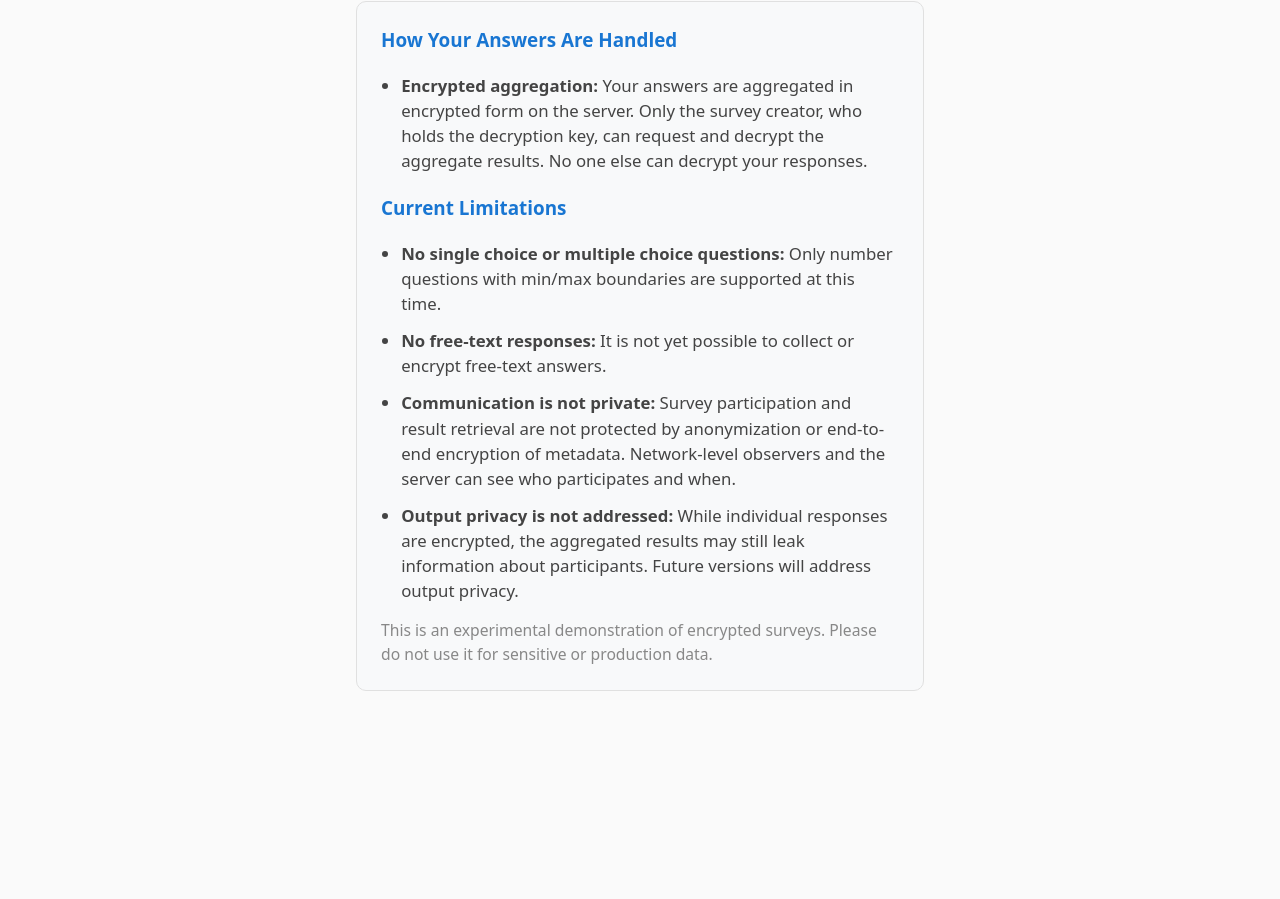
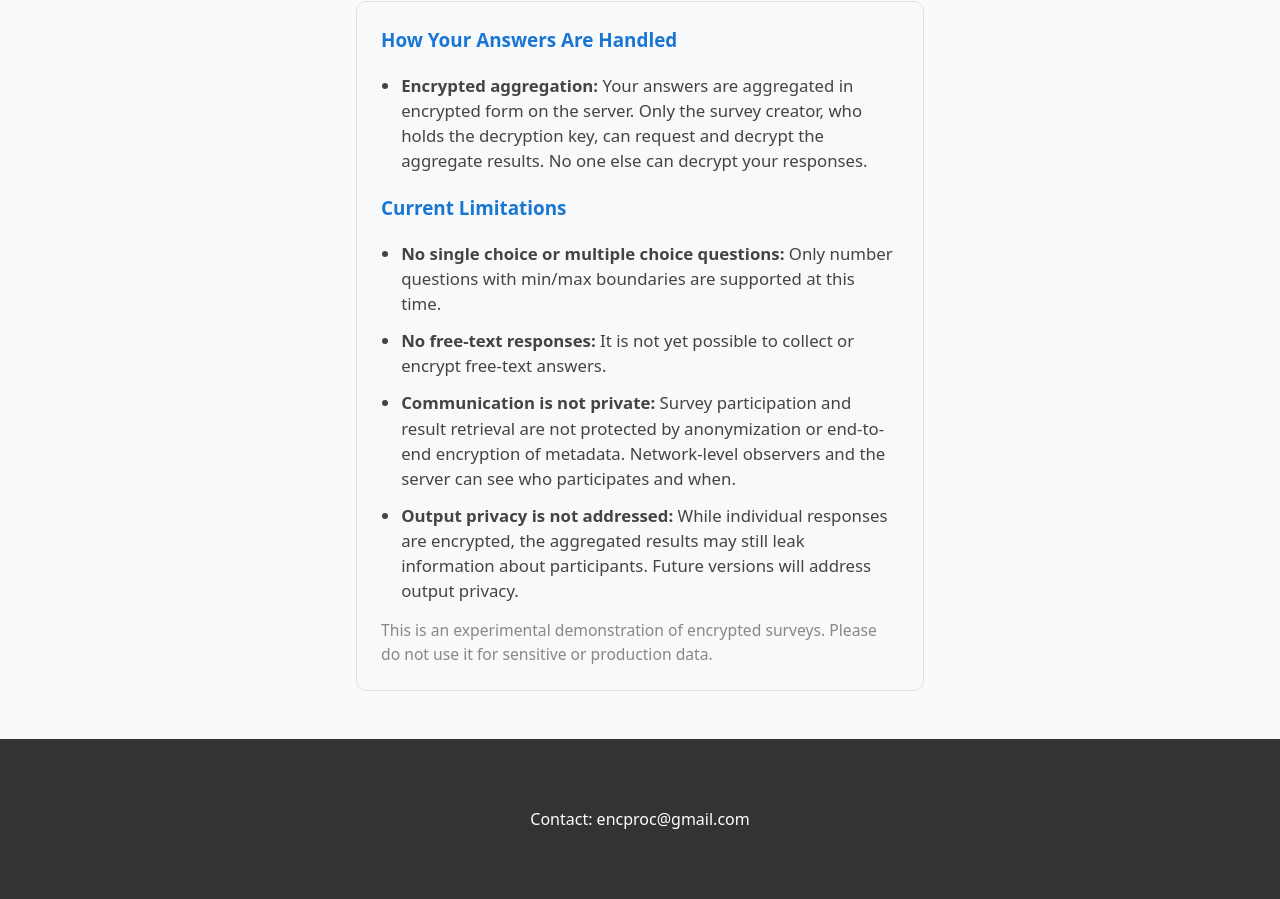
Before and after one commit to matiasinsaurralde/encproc, a plain HTML site: page engine/static/participate.html in a window 1280 px wide. Shown: the part 327-1226 px from the top of the page. Before the commit the page ends 1066 px from the top, so only its background shows below. Drawn offline with Linux system fonts and the light colour scheme; no server answers.

Commit message:
add more minor addtions such as footers

```diff
--- a/engine/static/participate.html
+++ b/engine/static/participate.html
@@ -39,5 +39,10 @@
   <script src="/static/wasm_exec.js"></script>
   <script src="/static/go_encryption.js"></script>
   <script src="/static/participate.js"></script>
+       <footer>
+        <div class="container">
+            <p>Contact: encproc@gmail.com</p>
+        </div>
+    </footer>
 </body>
 </html>
```
Also changed, not shown: engine/static/index.html (+1 -1 lines), engine/static/results.html (+5 -0 lines), engine/static/survey.html (+6 -0 lines).
